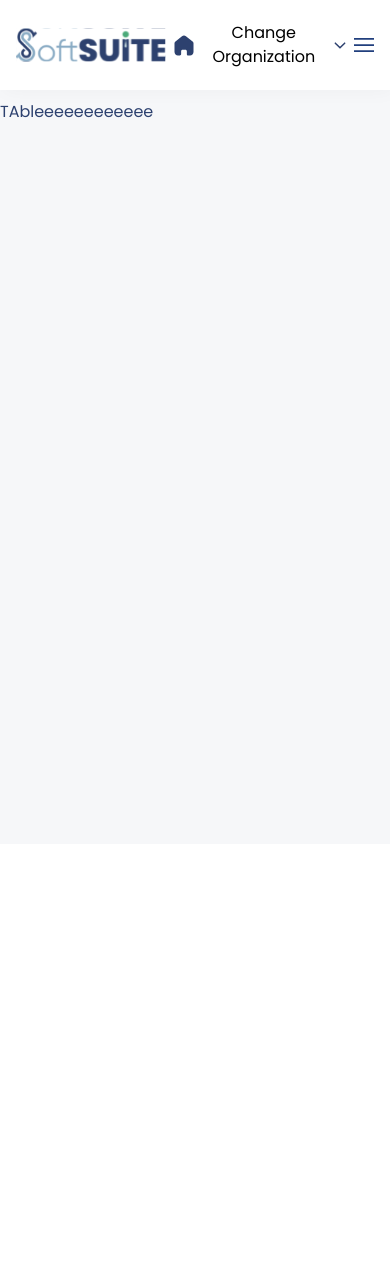
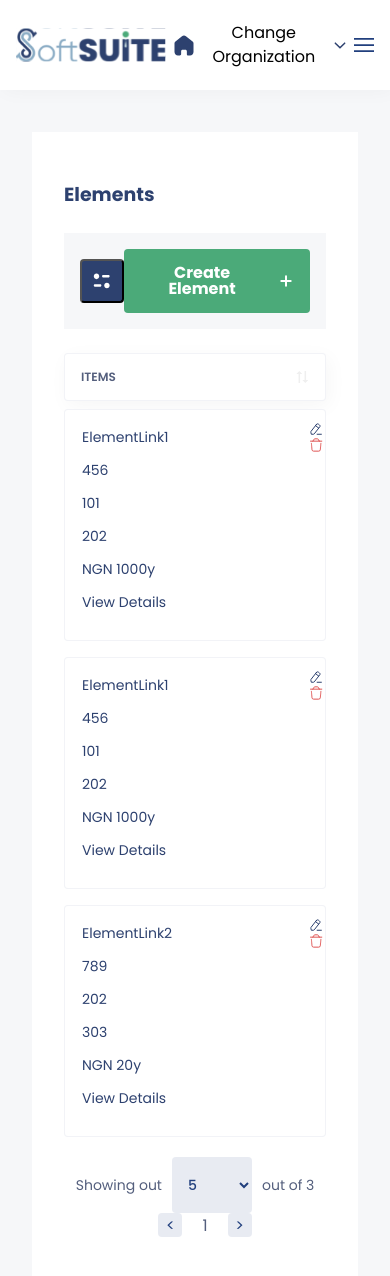
Before and after one commit to GoodnessObi/softsuite-test, a React (Vite) app: page /elements/1 in a window 390 px wide. Shown: the top 1276 px of the page. Before the commit the page ends 914 px from the top, so only its background shows below. Built offline with nearby package versions, Linux system fonts and the light colour scheme; no server answers.

Commit message:
feat: display element details and link table

```diff
--- a/src/pages/Element/Element.scss
+++ b/src/pages/Element/Element.scss
@@ -0,0 +1,49 @@
+@use '../../styles/variables' as var;
+@import '../../styles/breakpoints';
+
+.element {
+	margin: 32px;
+	background-color: var.$white;
+	padding: 32px;
+
+	&__detail {
+		border: 1px solid #d4d8e2;
+		display: grid;
+		grid-template-rows: repeat(7, 1fr);
+		grid-gap: 1px;
+		background-color: #d4d8e2;
+
+		@include sm-breakpoint {
+			grid-template-columns: repeat(2, 1fr);
+		}
+	}
+
+	&__item {
+		background-color: white;
+		padding: 8px 24px;
+	}
+
+	&__label {
+		color: #7e7e7e;
+		font-size: 11px;
+		font-style: normal;
+		font-weight: 500;
+		line-height: 150%; /* 16.5px */
+		letter-spacing: 0.33px;
+		text-transform: uppercase;
+		margin-bottom: 4px;
+	}
+
+	&__text {
+		color: var.$color-primary;
+		font-size: 14px;
+		font-style: normal;
+		font-weight: 500;
+		line-height: 150%; /* 21px */
+	}
+
+	.page-title {
+		margin-bottom: 15px;
+		margin-top: 16px;
+	}
+}
--- a/src/pages/Element/Element.tsx
+++ b/src/pages/Element/Element.tsx
@@ -1,7 +1,9 @@
 import { useParams } from 'react-router-dom';
 import { useGetElementQuery } from '../../store/apiService';
 import ElementDetails from './components/ElementDetails';
-import ElementLinksTable from './components/ElementLinksTable';
+import ElementLinks from './components/ElementLinks';
+import './Element.scss';
+import { ElementLink } from '../../types/apiResponseTypes';
 
 export default function ElementPage() {
 	const { id } = useParams() as { id: string };
@@ -14,7 +16,92 @@ export default function ElementPage() {
 		<div className='element'>
 			{' '}
 			{isSuccess && <ElementDetails element={element} />}
-			<ElementLinksTable />
+			<ElementLinks data={links} />
 		</div>
 	);
 }
+
+const links: ElementLink[] = [
+	{
+		id: '1',
+		name: 'ElementLink1',
+		elementId: 123,
+		suborganizationId: 456,
+		locationId: 789,
+		departmentId: 101,
+		employeeCategoryId: 202,
+		employeeCategoryValueId: 303,
+		employeeTypeId: 404,
+		employeeTypeValueId: 505,
+		jobTitleId: 606,
+		grade: 7,
+		gradeStep: 8,
+		unionId: 909,
+		amountType: 'Fixed',
+		amount: 1000,
+		rate: 25,
+		effectiveStartDate: '2024-01-01',
+		effectiveEndDate: '2024-12-31',
+		status: 'Active',
+		automate: 'Yes',
+		additionalInfo: [
+			{ lookupId: 1, lookupValueId: 101 },
+			{ lookupId: 2, lookupValueId: 202 },
+		],
+	},
+	{
+		id: '1',
+		name: 'ElementLink1',
+		elementId: 123,
+		suborganizationId: 456,
+		locationId: 789,
+		departmentId: 101,
+		employeeCategoryId: 202,
+		employeeCategoryValueId: 303,
+		employeeTypeId: 404,
+		employeeTypeValueId: 505,
+		jobTitleId: 606,
+		grade: 7,
+		gradeStep: 8,
+		unionId: 909,
+		amountType: 'Fixed',
+		amount: 1000,
+		rate: 25,
+		effectiveStartDate: '2024-01-01',
+		effectiveEndDate: '2024-12-31',
+		status: 'Active',
+		automate: 'Yes',
+		additionalInfo: [
+			{ lookupId: 1, lookupValueId: 101 },
+			{ lookupId: 2, lookupValueId: 202 },
+		],
+	},
+	// Object 2
+	{
+		id: '2',
+		name: 'ElementLink2',
+		elementId: 456,
+		suborganizationId: 789,
+		locationId: 101,
+		departmentId: 202,
+		employeeCategoryId: 303,
+		employeeCategoryValueId: 404,
+		employeeTypeId: 505,
+		employeeTypeValueId: 606,
+		jobTitleId: 707,
+		grade: 6,
+		gradeStep: 7,
+		unionId: 808,
+		amountType: 'Hourly',
+		amount: 20,
+		rate: 30,
+		effectiveStartDate: '2024-02-01',
+		effectiveEndDate: '2024-11-30',
+		status: 'Inactive',
+		automate: 'No',
+		additionalInfo: [
+			{ lookupId: 3, lookupValueId: 303 },
+			{ lookupId: 4, lookupValueId: 404 },
+		],
+	},
+];
--- a/src/pages/Element/components/ElementDetails.tsx
+++ b/src/pages/Element/components/ElementDetails.tsx
@@ -4,20 +4,20 @@ import { Link } from 'react-router-dom';
 
 export default function ElementDetails({ element }: { element: Element }) {
 	return (
-		<div className='page__header'>
+		<div>
 			<div className='element__back'>
 				<Link to='/'>
 					<img src={Icons['Back']} alt='SVG logo' />
 				</Link>
 			</div>
-			<h2>Element Details</h2>
-			{
+			<h1 className='page-title'>Element Details</h1>
+
 			<div className='element__detail'>
-					<div className='single__detail'>
+				<div className='element__item'>
 					<p className='element__label'>Element Name</p>
 					<p className='element__text'>{element?.name}</p>
 				</div>
-					<div className='single__detail'>
+				<div className='element__item'>
 					<p className='element__label'>Element Classification</p>
 					<p className='element__text'>
 						{/* {
@@ -29,7 +29,7 @@ export default function ElementDetails({ element }: { element: Element }) {
 						} */}
 					</p>
 				</div>
-					<div className='single__detail'>
+				<div className='element__item'>
 					<p className='element__label'>ELEMENT category</p>
 					<p className='element__text'>
 						{/* {
@@ -40,21 +40,21 @@ export default function ElementDetails({ element }: { element: Element }) {
 						} */}
 					</p>
 				</div>
-					<div className='single__detail'>
+				<div className='element__item'>
 					<p className='element__label'>payrun</p>
 					<p className='element__text'>
 						{/* {useGetPayrun(element?.payRunId, payrunData).payrunName} */}
 					</p>
 				</div>
-					<div className='single__detail'>
+				<div className='element__item'>
 					<p className='element__label'>Effective Start Date</p>
 					<p className='element__text'>{element?.effectiveStartDate}</p>
 				</div>
-					<div className='single__detail'>
+				<div className='element__item'>
 					<p className='element__label'>Effective END Date</p>
 					<p className='element__text'>{element?.effectiveEndDate}</p>
 				</div>
-					<div className='single__detail'>
+				<div className='element__item'>
 					<p className='element__label'>PROCESSING TYPE</p>
 					<p className='element__text'>
 						{element?.processingType === '1'
@@ -64,7 +64,7 @@ export default function ElementDetails({ element }: { element: Element }) {
 							: ''}
 					</p>
 				</div>
-					<div className='single__detail'>
+				<div className='element__item'>
 					<p className='element__label'>PAY frequency</p>
 					<p className='element__text'>
 						{element?.payFrequency === '1'
@@ -74,11 +74,11 @@ export default function ElementDetails({ element }: { element: Element }) {
 							: ''}
 					</p>
 				</div>
-					<div className='single__detail'>
+				<div className='element__item'>
 					<p className='element__label'>Pay Months</p>
 					<p className='element__text'>{element?.selectedMonths}</p>
 				</div>
-					<div className='single__detail'>
+				<div className='element__item'>
 					<p className='element__label'>Prorate</p>
 					<p className='element__text'>
 						{element?.prorate === '1'
@@ -88,7 +88,7 @@ export default function ElementDetails({ element }: { element: Element }) {
 							: ''}
 					</p>
 				</div>
-					<div className='single__detail'>
+				<div className='element__item'>
 					<p className='element__label'>Status</p>
 					<p className='element__text'>
 						{/* {element?.status === true ||
@@ -103,7 +103,7 @@ export default function ElementDetails({ element }: { element: Element }) {
 							: 'Unknown'} */}
 					</p>
 				</div>
-					<div className='single__detail'>
+				<div className='element__item'>
 					<p className='element__label' style={{ display: 'none' }}>
 						Prorate
 					</p>
@@ -112,7 +112,6 @@ export default function ElementDetails({ element }: { element: Element }) {
 					</p>
 				</div>
 			</div>
-			}
 		</div>
 	);
 }
--- /dev/null
+++ b/src/pages/Element/components/ElementLinks.tsx
@@ -0,0 +1,49 @@
+import Icons from '../../../assets/images';
+import Button from '../../../components/base/Button/Button';
+import EmptyState from '../../../components/base/Emptystate/EmptyState';
+import { ElementLink } from '../../../types/apiResponseTypes';
+import ElementLinksTable from './ElementLinksTable';
+
+export default function ElementLinks({ data }: { data: ElementLink[] }) {
+	return (
+		<div>
+			<div className='elements__header'>
+				<h1 className='page-title'>Elements</h1>
+				<div className='elements__action'>
+					<div className='elements__search'>
+						<div className='search'>
+							<div className='search-group'>
+								<input
+									type='search'
+									className='form-input'
+									placeholder='Search for anything'
+								/>
+								<span className='icon'>
+									<img src={Icons['Search']} alt='' />
+								</span>
+							</div>
+						</div>
+
+						<Button btnType='secondary' styleProp={{ padding: '10px' }}>
+							<img src={Icons['FilterBtn']} alt='' />
+						</Button>
+					</div>
+
+					<Button
+						styleProp={{ padding: '16px' }}
+						// onClick={() => setIsModalOpen(true)}
+					>
+						Create Element
+						<img src={Icons['Plus']} alt='' />
+					</Button>
+				</div>
+
+				{data?.length === 0 ? (
+					<EmptyState text='There are no element links to display' />
+				) : (
+					<ElementLinksTable data={data} />
+				)}
+			</div>
+		</div>
+	);
+}
--- a/src/pages/Element/components/ElementLinksTable.tsx
+++ b/src/pages/Element/components/ElementLinksTable.tsx
@@ -1,3 +1,111 @@
-export default function ElementLinksTable() {
-	return <div>TAbleeeeeeeeeeee</div>;
+import { useEffect, useState } from 'react';
+import Icons from '../../../assets/images';
+// import Button from '../../../components/base/Button/Button';
+import Pagination from '../../../components/base/Pagination/Pagination';
+import { ElementLink } from '../../../types/apiResponseTypes';
+
+export default function ElementLinksTable({ data }: { data: ElementLink[] }) {
+	const [items, setCurrentItems] = useState<ElementLink[]>();
+	const [itemOffset, setItemOffset] = useState(0);
+	const [pageCount, setPageCount] = useState(0);
+	const [itemsPerPage, setItemsPerPage] = useState(5);
+
+	useEffect(() => {
+		if (data) {
+			const endOffset = itemOffset + itemsPerPage;
+			setCurrentItems(data?.slice(itemOffset, endOffset));
+			setPageCount(Math.ceil(data?.length / itemsPerPage));
+		}
+	}, [itemOffset, itemsPerPage, data]);
+
+	const handlePageChange = (selected: number) => {
+		if (data) {
+			const newOffset = (selected * itemsPerPage) % data?.length;
+			setItemOffset(newOffset);
+		}
+	};
+	return (
+		<div className='elements-table'>
+			<div className='mobile-header'>
+				<p>items</p>
+				<span role='button' className='open-filter'>
+					<img src={Icons['Filter']} alt='' />
+				</span>
+			</div>
+
+			<table>
+				<thead>
+					<tr>
+						<th>
+							Name{' '}
+							<span role='button' className='open-filter'>
+								<img src={Icons['Filter']} alt='' />
+							</span>
+						</th>
+						<th>
+							Sub-Organization{' '}
+							<span role='button' className='open-filter'>
+								<img src={Icons['Filter']} alt='' />
+							</span>
+						</th>
+						<th>
+							Department{' '}
+							<span role='button' className='open-filter'>
+								<img src={Icons['Filter']} alt='' />
+							</span>
+						</th>
+						<th>
+							Element Category{' '}
+							<span role='button' className='open-filter'>
+								<img src={Icons['Filter']} alt='' />
+							</span>
+						</th>
+
+						<th>
+							Amount{' '}
+							<span role='button' className='open-filter'>
+								<img src={Icons['Filter']} alt='' />
+							</span>
+						</th>
+						<th>Details</th>
+						<th>Action</th>
+					</tr>
+				</thead>
+				<tbody>
+					{items?.map((item) => (
+						<tr key={item.id}>
+							<td data-name='name' className='itemname'>
+								{item.name}
+							</td>
+							<td data-name='sub-organization'>{item.suborganizationId}</td>
+							<td data-name='department'>{item.departmentId}</td>
+							<td data-name='element-category'>{item.employeeCategoryId}</td>
+							<td data-name='amount'>{`NGN ${item.amount}`}y</td>
+							<td data-name='view-details'>
+								<span>View Details</span>
+							</td>
+
+							<td data-name='action' className='action'>
+								<span>
+									<img src={Icons['Edit']} alt='' />
+								</span>
+
+								<span>
+									<img src={Icons['Delete']} alt='' />
+								</span>
+							</td>
+						</tr>
+					))}
+				</tbody>
+			</table>
+
+			<Pagination
+				totalCount={data?.length ?? 0}
+				pageCount={pageCount}
+				handlePageChange={handlePageChange}
+				itemsPerPage={itemsPerPage}
+				setItemsPerPage={setItemsPerPage}
+			/>
+		</div>
+	);
 }
```
Also changed, not shown: src/assets/images/index.ts (+37 -35 lines). Lines whose indentation alone changed are shown as unchanged.
